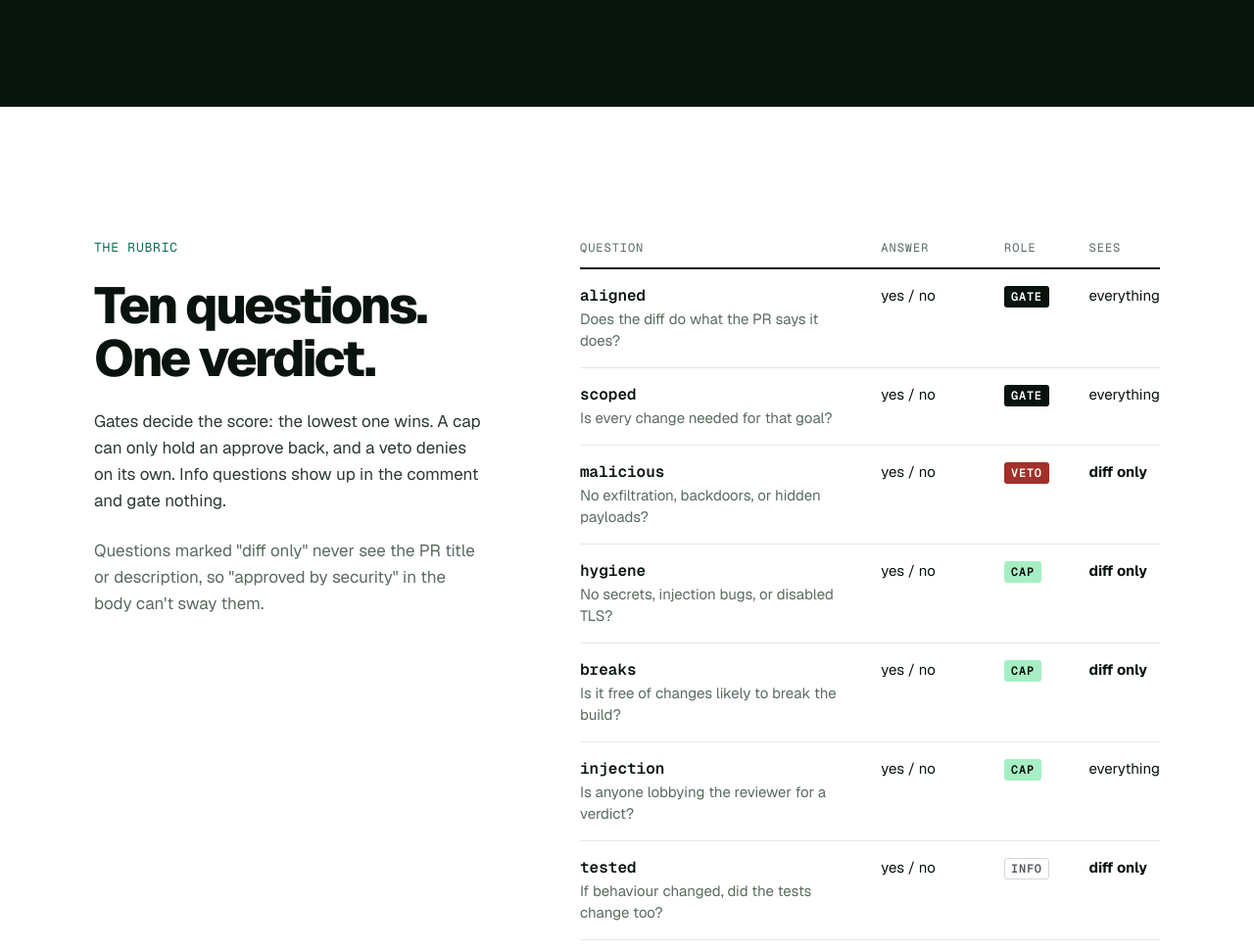
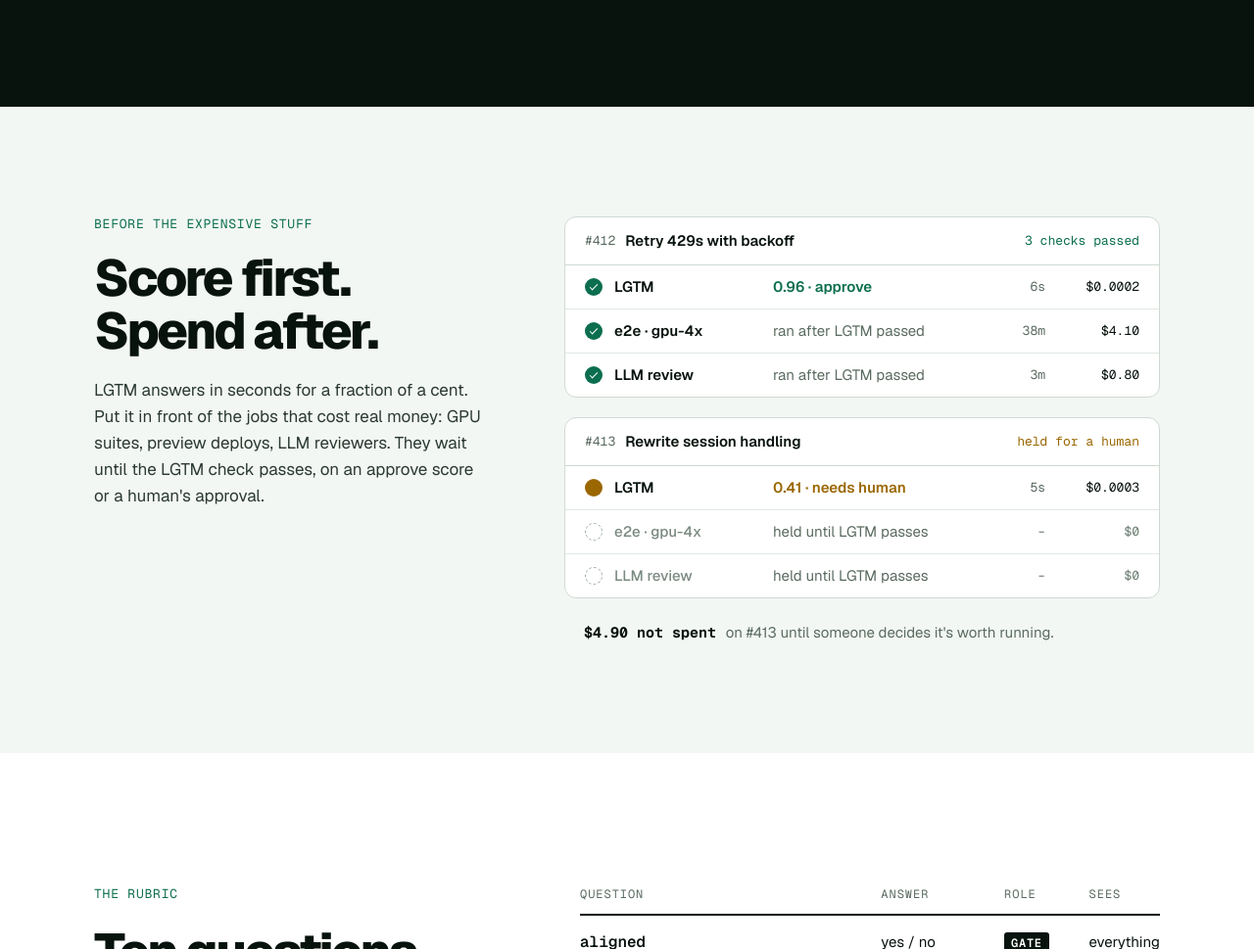
Before and after one commit to Temikus/lgtm, a website: page website/public/index.html in a window 1280 px wide. Shown: the part 2215-3184 px from the top of the page at 98% size. Drawn offline with Linux system fonts and the light colour scheme.

Commit message:
Add a website section on gating expensive jobs behind LGTM (#25)
The new section sits after "System One, not a chatbot". Two PR check
lists show GPU and LLM-review jobs running after an approve and held,
at $0, on a needs-human PR.


Claude-Session: https://claude.ai/code/session_01HBpDvgRYgX1KPteJZ1owCs

Co-authored-by: Claude Opus 5.5 (1M context) <noreply@anthropic.com>

```diff
--- a/website/public/index.html
+++ b/website/public/index.html
@@ -148,6 +148,39 @@
               </dd>
             </div>
           </dl>
+        </div>
+      </section>
+
+      <section class="band band-wash">
+        <div class="wrap cols cols-tight">
+          <div class="intro intro-narrow">
+            <p class="eyebrow">Before the expensive stuff</p>
+            <h2>Score first. Spend after.</h2>
+            <p class="body">
+              LGTM answers in seconds for a fraction of a cent. Put it in front of the jobs that cost real money: GPU
+              suites, preview deploys, LLM reviewers. They wait until the LGTM check passes, on an approve score or a
+              human's approval.
+            </p>
+          </div>
+          <div class="runs">
+            <article class="run" aria-label="Checks on pull request 412">
+              <header class="run-head"><span class="run-pr"><span class="run-n">#412</span><strong>Retry 429s with backoff</strong></span><span class="pass">3 checks passed</span></header>
+              <ul class="run-checks">
+                <li class="job job-pass"><span class="job-name">LGTM</span><span class="job-status pass">0.96 · approve</span><span class="job-time">6s</span><span class="job-cost">$0.0002</span></li>
+                <li class="job job-pass"><span class="job-name">e2e · gpu-4x</span><span class="job-status">ran after LGTM passed</span><span class="job-time">38m</span><span class="job-cost">$4.10</span></li>
+                <li class="job job-pass"><span class="job-name">LLM review</span><span class="job-status">ran after LGTM passed</span><span class="job-time">3m</span><span class="job-cost">$0.80</span></li>
+              </ul>
+            </article>
+            <article class="run" aria-label="Checks on pull request 413">
+              <header class="run-head"><span class="run-pr"><span class="run-n">#413</span><strong>Rewrite session handling</strong></span><span class="flag">held for a human</span></header>
+              <ul class="run-checks">
+                <li class="job job-held"><span class="job-name">LGTM</span><span class="job-status flag">0.41 · needs human</span><span class="job-time">5s</span><span class="job-cost">$0.0003</span></li>
+                <li class="job job-wait"><span class="job-name">e2e · gpu-4x</span><span class="job-status">held until LGTM passes</span><span class="job-time">–</span><span class="job-cost">$0</span></li>
+                <li class="job job-wait"><span class="job-name">LLM review</span><span class="job-status">held until LGTM passes</span><span class="job-time">–</span><span class="job-cost">$0</span></li>
+              </ul>
+            </article>
+            <p class="runs-foot"><strong>$4.90 not spent</strong> on #413 until someone decides it's worth running.</p>
+          </div>
         </div>
       </section>
 
--- a/website/public/styles.css
+++ b/website/public/styles.css
@@ -814,6 +814,149 @@ h1 span {
   color: #55595f;
 }
 
+/* Gated runs */
+
+.runs {
+  display: flex;
+  flex-direction: column;
+  gap: 20px;
+}
+
+.run {
+  border: 1px solid var(--rule);
+  border-radius: 12px;
+  background: #fff;
+}
+
+.run-head {
+  display: flex;
+  flex-wrap: wrap;
+  align-items: center;
+  justify-content: space-between;
+  gap: 4px 12px;
+  padding: 14px 20px;
+  border-bottom: 1px solid var(--rule);
+  font: 400 13px/20px var(--mono);
+}
+
+.run-pr {
+  display: flex;
+  gap: 10px;
+}
+
+.run-n {
+  color: var(--muted);
+}
+
+.run-pr strong {
+  font: 600 15px/20px var(--sans);
+}
+
+.run-checks {
+  padding: 0;
+  list-style: none;
+}
+
+.job {
+  display: grid;
+  grid-template-columns: 18px 150px 1fr 56px 84px;
+  align-items: center;
+  gap: 12px;
+  padding: 12px 20px;
+  font-size: 15px;
+  line-height: 20px;
+}
+
+.job + .job {
+  border-top: 1px solid var(--rule-soft);
+}
+
+.job::before {
+  content: "";
+  width: 18px;
+  height: 18px;
+  border-radius: 50%;
+}
+
+.job-pass {
+  position: relative;
+}
+
+.job-pass::before {
+  background: var(--green);
+}
+
+/* The tick: two borders of a rotated box, centred on the dot. */
+.job-pass::after {
+  content: "";
+  position: absolute;
+  top: 22px;
+  left: 27px;
+  width: 4px;
+  height: 8px;
+  border: solid #fff;
+  border-width: 0 1.6px 1.6px 0;
+  transform: translateY(-60%) rotate(45deg);
+}
+
+.job-held::before {
+  background: var(--amber);
+}
+
+.job-wait::before {
+  border: 1.5px dashed var(--ln);
+}
+
+.job-name {
+  font-weight: 600;
+}
+
+.job-status {
+  color: var(--muted);
+}
+
+.job-status.pass,
+.job-status.flag {
+  font-weight: 600;
+}
+
+.job-status.pass {
+  color: var(--green);
+}
+
+.job-status.flag {
+  color: var(--amber);
+}
+
+.job-time,
+.job-cost {
+  font: 400 13px/20px var(--mono);
+  text-align: right;
+}
+
+.job-time {
+  color: var(--muted);
+}
+
+.job-wait .job-name,
+.job-wait .job-cost {
+  color: var(--comment);
+  font-weight: 500;
+}
+
+.runs-foot {
+  padding: 4px 20px 0;
+  color: var(--muted);
+  font-size: 15px;
+  line-height: 22px;
+}
+
+.runs-foot strong {
+  margin-right: 6px;
+  color: var(--ink);
+  font: 700 15px/22px var(--mono);
+}
+
 /* Files and diffs */
 
 .file {
@@ -1354,6 +1497,30 @@ h1 span {
     font-size: 13px;
   }
 
+  .job {
+    grid-template-columns: 18px 1fr auto;
+    row-gap: 2px;
+    padding-inline: 14px;
+  }
+
+  .job-pass::after {
+    left: 21px;
+  }
+
+  .job-status {
+    grid-column: 2 / -1;
+    grid-row: 2;
+  }
+
+  .job-time {
+    display: none;
+  }
+
+  .run-head,
+  .runs-foot {
+    padding-inline: 14px;
+  }
+
   .comment-body,
   .comment-head,
   .check-run {
```
